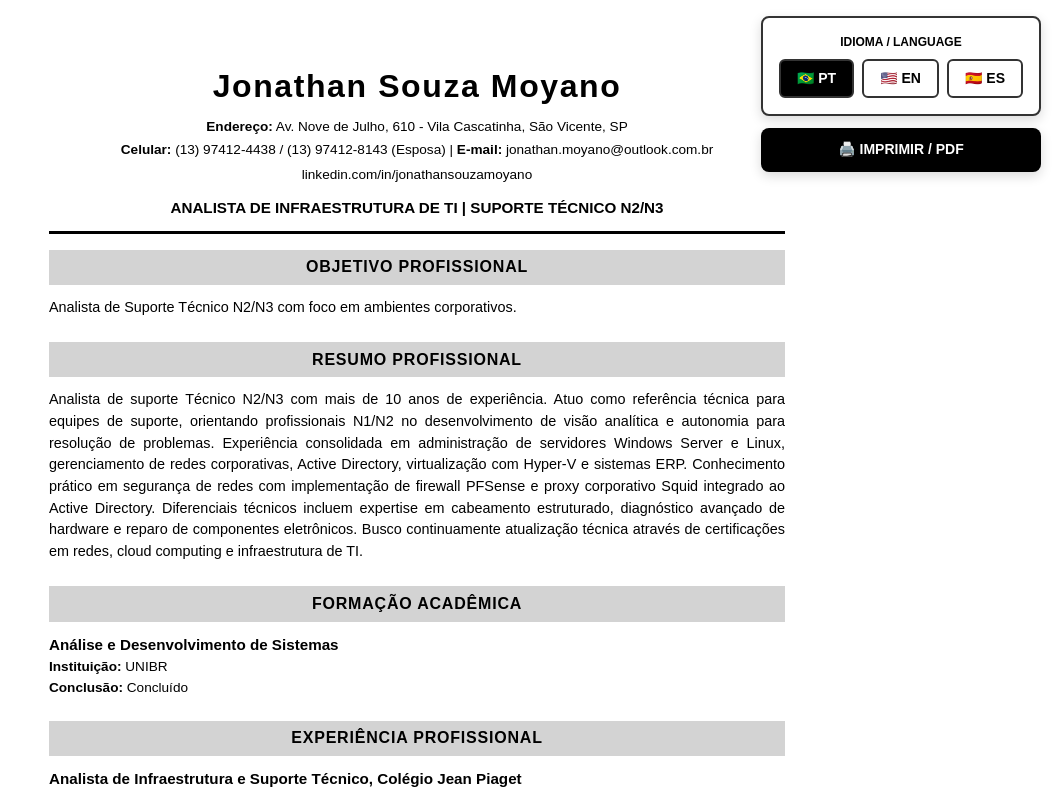
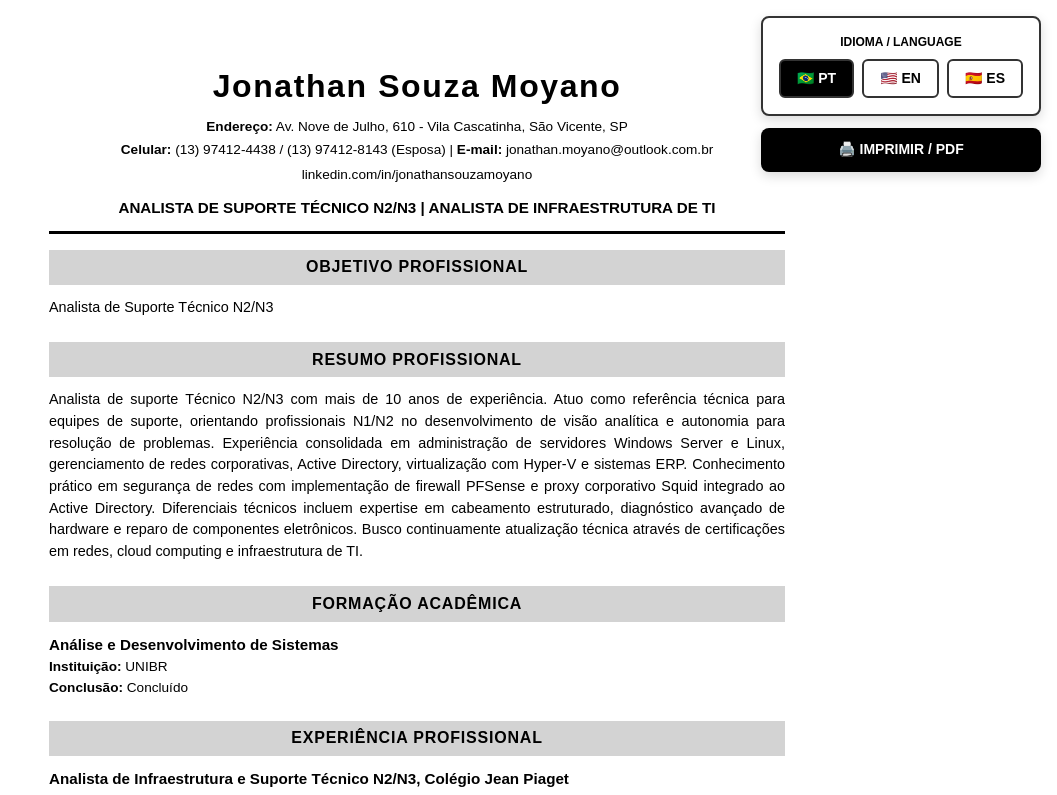
Before and after one commit to JonathanMoyano/curriculo, a Next.js app: page /imprimir in a window 1280 px wide. Shown: the top 795 px of the page, without its empty margins (223-1280 px from the left). Built offline with nearby package versions, Linux system fonts and the light colour scheme; a web font is replaced by a local one.

Commit message:
Atualizar o cv-data.js

```diff
--- a/src/data/cv-data.js
+++ b/src/data/cv-data.js
@@ -5,7 +5,7 @@ export const cvData = {
   profile: {
     name: 'Jonathan Souza Moyano',
     title: {
-      pt: 'Analista de Infraestrutura de TI | Suporte Técnico N2/N3',
+      pt: 'Analista de Suporte Técnico N2/N3 | Analista de Infraestrutura de TI',
       en: 'IT Infrastructure Analyst | N2/N3 Technical Support',
       es: 'Analista de Infraestructura de TI | Soporte Técnico N2/N3'
     },
@@ -13,9 +13,9 @@ export const cvData = {
     address: 'Av. Nove de Julho, 610 - Vila Cascatinha, São Vicente, SP',
 
     objective: {
-      pt: 'Analista de Suporte Técnico N2/N3 com foco em ambientes corporativos.',
-      en: 'Infrastructure Analyst or N2/N3 Technical Support Analyst focused on corporate environments.',
-      es: 'Analista de Infraestructura o Analista de Soporte Técnico N2/N3 con foco en ambientes corporativos.'
+      pt: 'Analista de Suporte Técnico N2/N3',
+      en: 'N2/N3 Technical Support Analyst.',
+      es: 'Analista de Soporte Técnico N2/N3.'
     },
 
     summary: {
@@ -217,9 +217,9 @@ export const cvData = {
   experience: [
     {
       role: {
-        pt: 'Analista de Infraestrutura e Suporte Técnico',
-        en: 'Infrastructure and Technical Support Analyst',
-        es: 'Analista de Infraestructura y Soporte Técnico'
+        pt: 'Analista de Infraestrutura e Suporte Técnico N2/N3',
+        en: 'Infrastructure and N2/N3 Technical Support Analyst',
+        es: 'Analista de Infraestructura y Soporte Técnico N2/N3'
       },
       company: 'Colégio Jean Piaget',
       period: {
```
